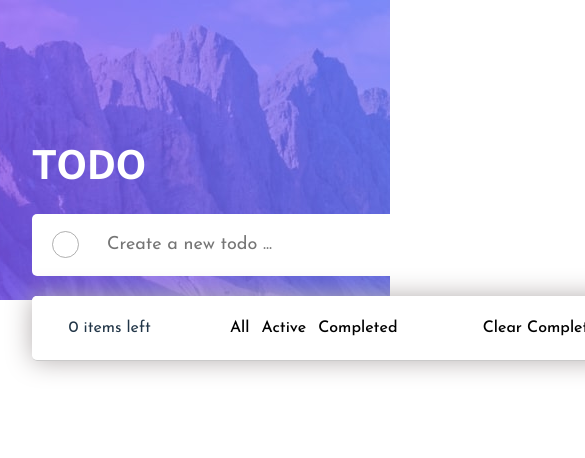
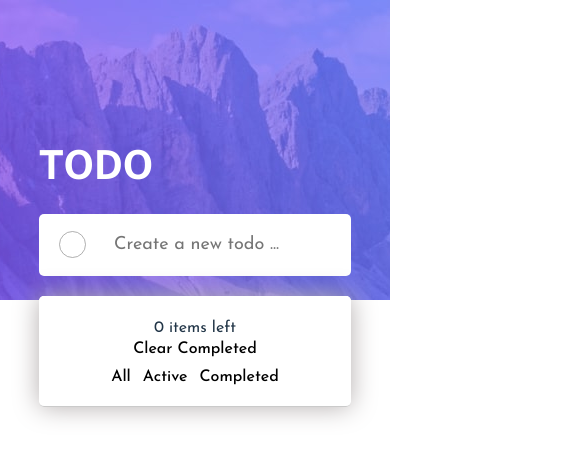
Before and after one commit to unachoza/FEM-Todo-App, a React (Vite) app: page / in a window 390 px wide. Shown: the top 458 px of the page, 585 px wide, since content can reach past the window. Built offline with nearby package versions, Linux system fonts and the light colour scheme.

Commit message:
mobile css

```diff
--- a/src/App.css
+++ b/src/App.css
@@ -39,3 +39,34 @@ h1 {
 .controls-container .filter-button-group {
 	display: flex;
 }
+
+/* ---- Small (Phone) 375px ------ */
+/* only screen and (max-width: 767px) */
+@media (min-width: 375px) and (max-width: 767px) {
+	.container {
+		width: 80vw;
+	}
+	form {
+		width: 80vw;
+	}
+	.delete-button {
+		visibility: visible;
+		margin-right: 20px;
+	}
+	.controls-container {
+		display: flex;
+		flex-flow: column;
+	}
+	.filter-button-group {
+		order: 1;
+		margin-top: 10px;
+	}
+}
+
+/* ---- Medium (Tablet) 768px x 1024px ---- */
+@media (min-width: 768px) and (max-width: 900px) {
+	main {
+		flex-direction: column;
+		margin: 5% 5%;
+	}
+}
--- a/src/App.tsx
+++ b/src/App.tsx
@@ -86,7 +86,7 @@ function App() {
 						return <Card key={id} id={id} title={title} completed={completed} deleteTodo={deleteTodo} toggle={toggleTodo} />;
 					})}
 					<div className="list-item controls-container">
-						<div>{todos.filter((todo) => todo.completed === false).length} items left</div>
+						<div className="remaining-todos">{todos.filter((todo) => todo.completed === false).length} items left</div>
 						<div className="filter-button-group">
 							<Button onClick={() => setFilteredState("all")} text="All" />
 							<Button onClick={() => setFilteredState("active")} text="Active" />
```
